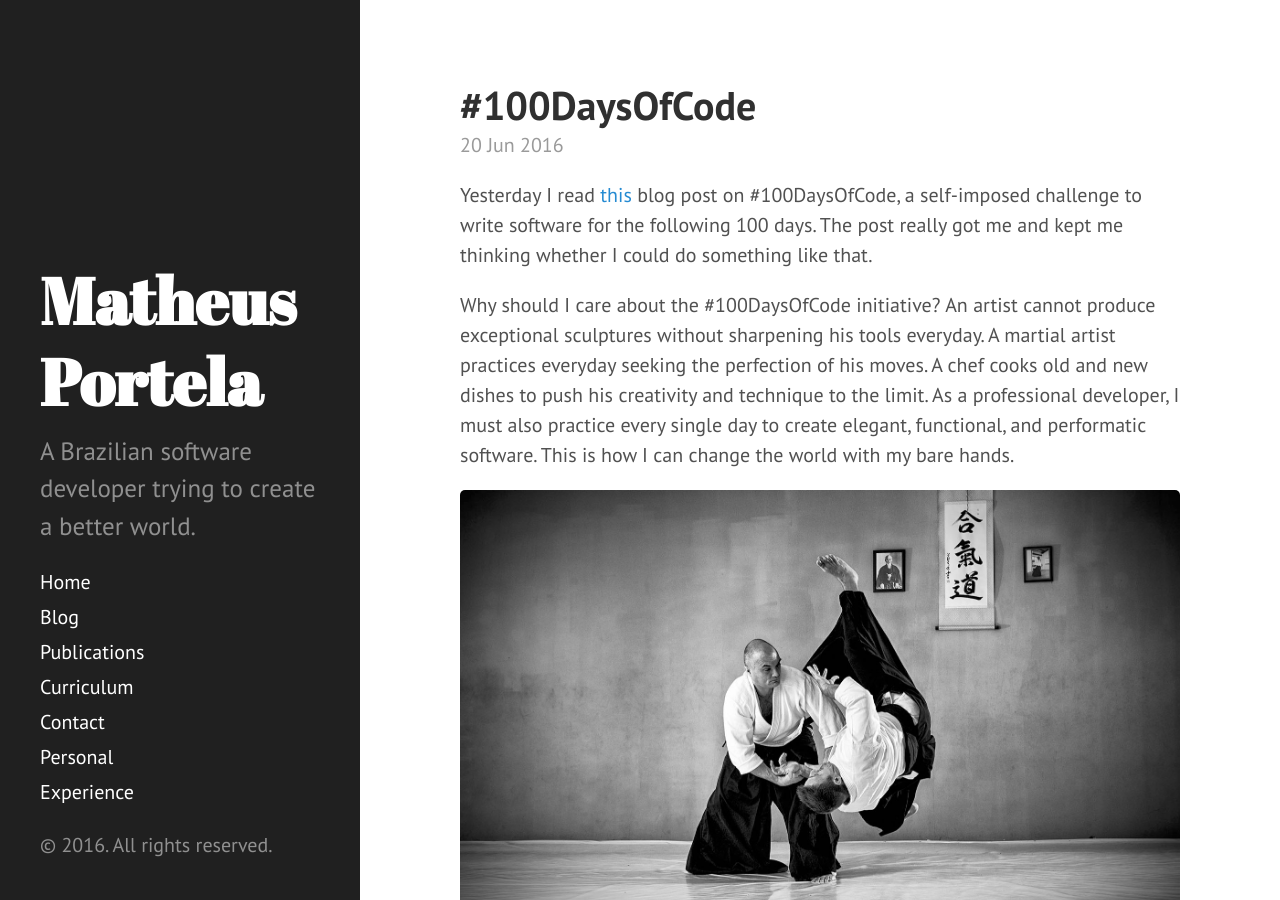
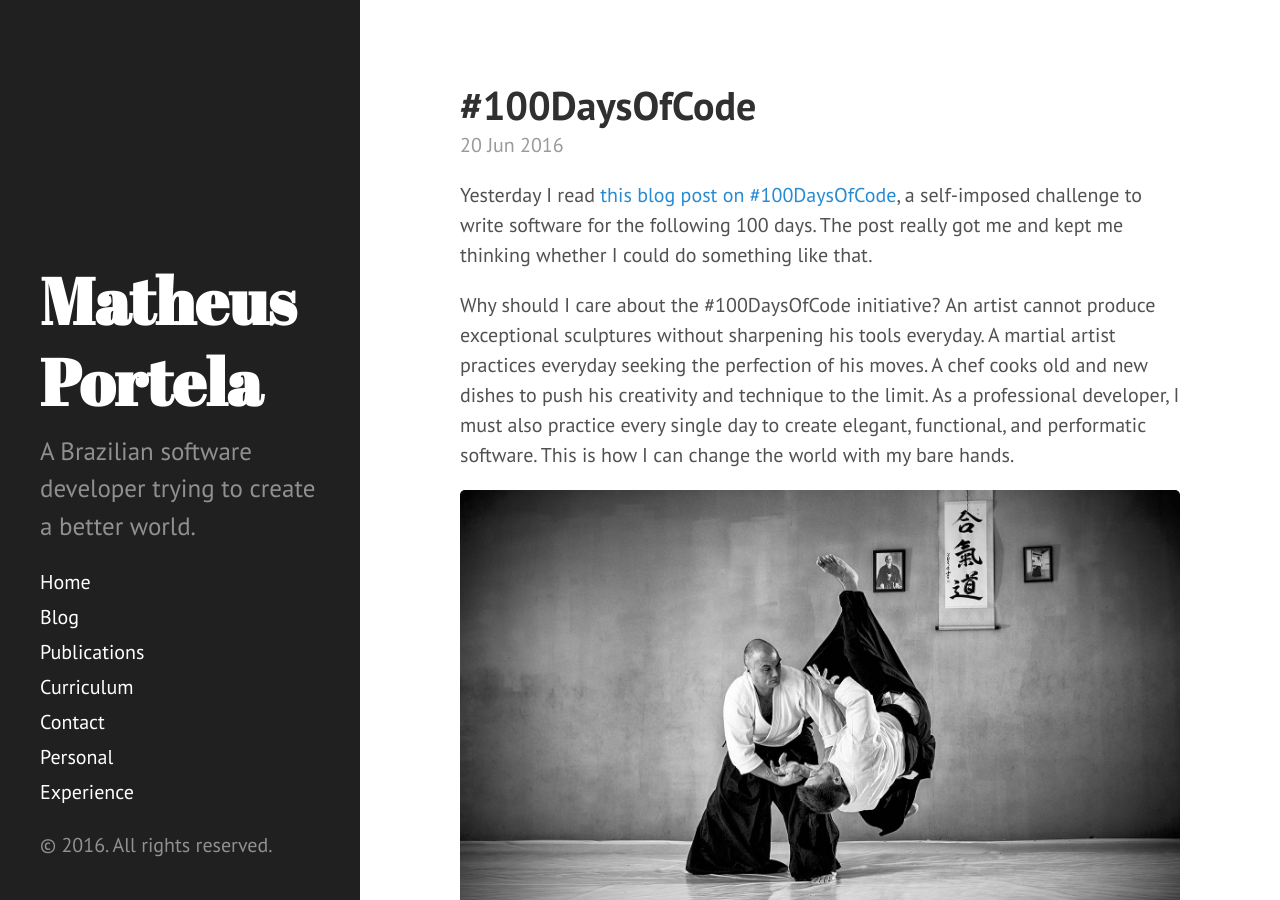
Before and after one commit to matheusportela/matheusportela.github.io, a Jekyll site: the page built from _posts/2016-06-20-100-days-of-code.md, in a window 1280 px wide and 900 px high. Built offline with Jekyll 4.4.1, drawn with Linux system fonts in a browser that asks for light colours.

Commit message:
Updating article on 100 days of code

```diff
--- a/_posts/2016-06-20-100-days-of-code.md
+++ b/_posts/2016-06-20-100-days-of-code.md
@@ -13,7 +13,7 @@ tags:
 comments: []
 ---
 
-Yesterday I read [this](https://medium.freecodecamp.com/join-the-100daysofcode-556ddb4579e4) blog post on #100DaysOfCode, a self-imposed challenge to write software for the following 100 days. The post really got me and kept me thinking whether I could do something like that.
+Yesterday I read [this blog post on #100DaysOfCode](https://medium.freecodecamp.com/join-the-100daysofcode-556ddb4579e4), a self-imposed challenge to write software for the following 100 days. The post really got me and kept me thinking whether I could do something like that.
 
 Why should I care about the #100DaysOfCode initiative? An artist cannot produce exceptional sculptures without sharpening his tools everyday. A martial artist practices everyday seeking the perfection of his moves. A chef cooks old and new dishes to push his creativity and technique to the limit. As a professional developer, I must also practice every single day to create elegant, functional, and performatic software. This is how I can change the world with my bare hands.
 
```
